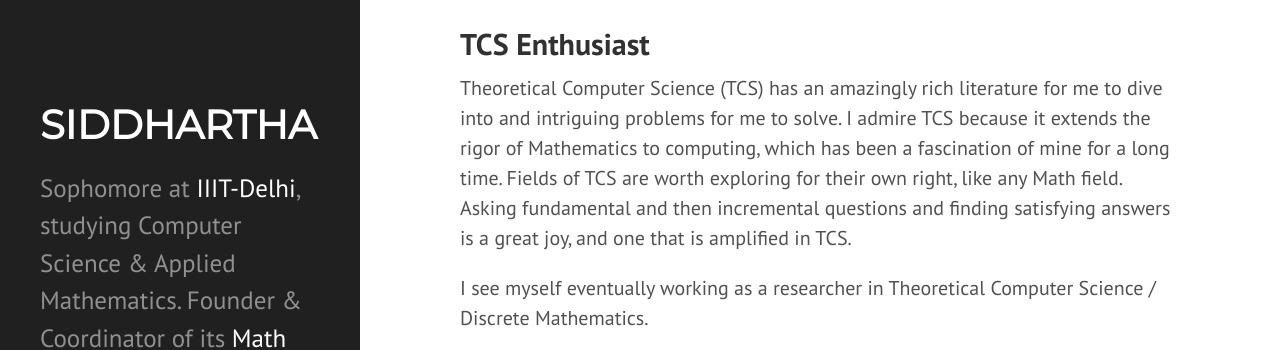
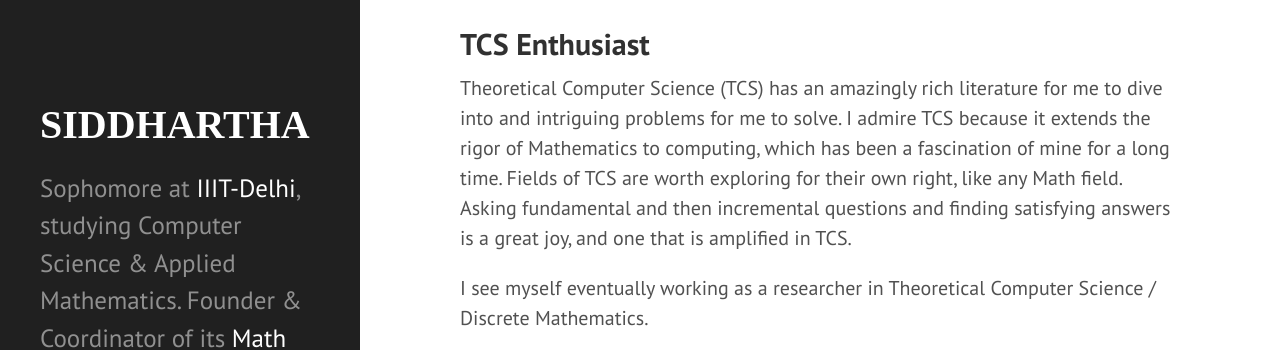
Before and after one commit to siddjai/siddjai.github.io, a Jekyll site: the page built from index.md, in a window 1280 px wide. Shown: the part 303-653 px from the top of the page. Built offline with Jekyll 4.4.1, drawn with Linux system fonts in a browser that asks for light colours; nearby versions of some CDN libraries.

Commit message:
Update hyde.css

```diff
--- a/public/css/hyde.css
+++ b/public/css/hyde.css
@@ -80,7 +80,7 @@ html {
   color: #fff;
   margin-top: 0;
   margin-bottom: 1rem;
-  font-family: 'Montserrat', sans-serif;
+  font-family: 'Playfair Display', serif;
   font-size: 2rem;
 }
 
```
